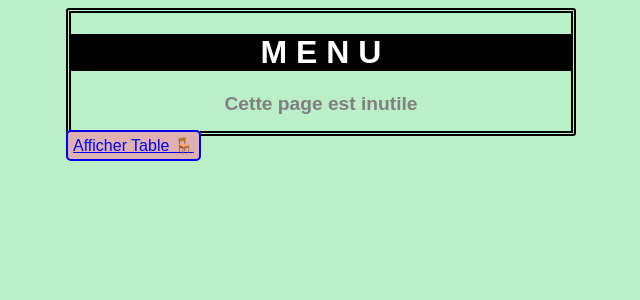
After one commit to AntoineMg/skipass_bdd, a PHP site: page /Menu.html in a window 1280 px wide. The commit adds this page. Shown: the top 300 px of the page, without its empty margins (318-958 px from the left). Run offline with PHP 8.4, Linux system fonts and the light colour scheme.

Commit message:
base menu

```diff
--- /dev/null
+++ b/Menu.html
@@ -0,0 +1,15 @@
+<!DOCTYPE html>
+<html>
+	<head>
+		<meta charset="utf-8">
+		<meta name="viewport" content="width=device-width, initial-scale=1">
+		<title>Menu Skipass</title>
+		<link rel="stylesheet" type="text/css" href="style.css">
+	</head>
+    <body>
+        <div class="top_banner">
+			<h1>M E N U</h1>
+			<h2>Cette page est inutile</h2>
+		</div>
+        <a href="script_affiche.php">Afficher Table 🪑</a>
+    </body>
--- a/script_affiche.php
+++ b/script_affiche.php
@@ -6,6 +6,7 @@ $query = "SELECT * FROM carte";
 $result = $skipass_db->query($query);
 $enreg = $result->fetch_row();
 ?>
+
 <html>
 <table border="1">
     <tr>
```
